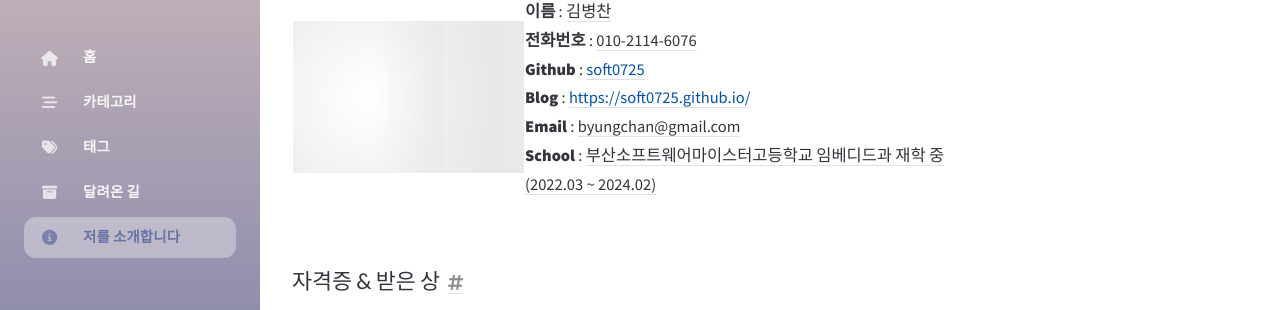
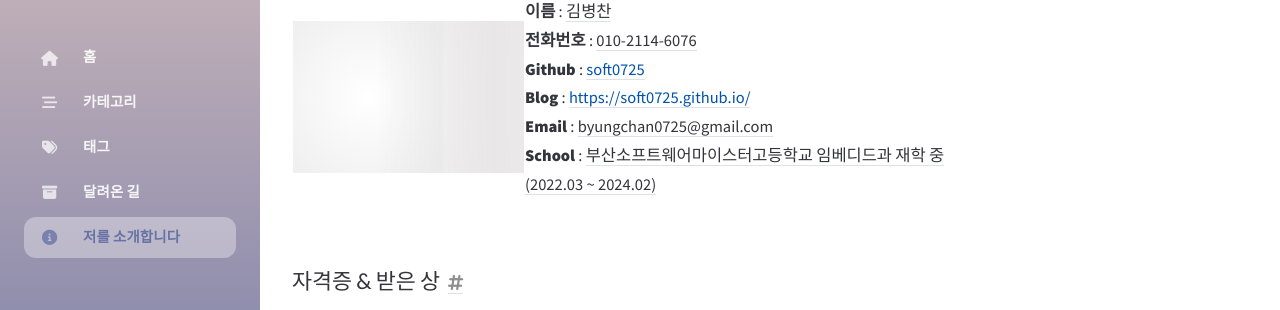
Before and after one commit to soft0725/soft0725.github.io, a Jekyll site: the page built from _tabs/about.md, in a window 1280 px wide and 900 px high. Shown: the part 283-593 px from the top of the window. Built offline with Jekyll 4.4.1, drawn with Linux system fonts in a browser that asks for light colours; comment, search, counter and statistics services are not loaded.

Commit message:
email 수정

```diff
--- a/_tabs/about.md
+++ b/_tabs/about.md
@@ -17,7 +17,7 @@ title: 안녕하세요! 김병찬입니다.
         <span><b>전화번호</b> : <a>010-2114-6076</a></span><br>
         <span><b>Github</b> : <a href="https://github.com/soft0725">soft0725</a></span><br>
         <span><b>Blog</b> : <a href="https://soft0725.github.io/">https://soft0725.github.io/</a></span><br>
-        <span><b>Email</b> : <a>byungchan@gmail.com</a></span><br>
+        <span><b>Email</b> : <a>byungchan0725@gmail.com</a></span><br>
         <span><b>School</b> : <a>부산소프트웨어마이스터고등학교 임베디드과 재학 중(2022.03 ~ 2024.02)</a>
         </span><br>
     </div>
```
